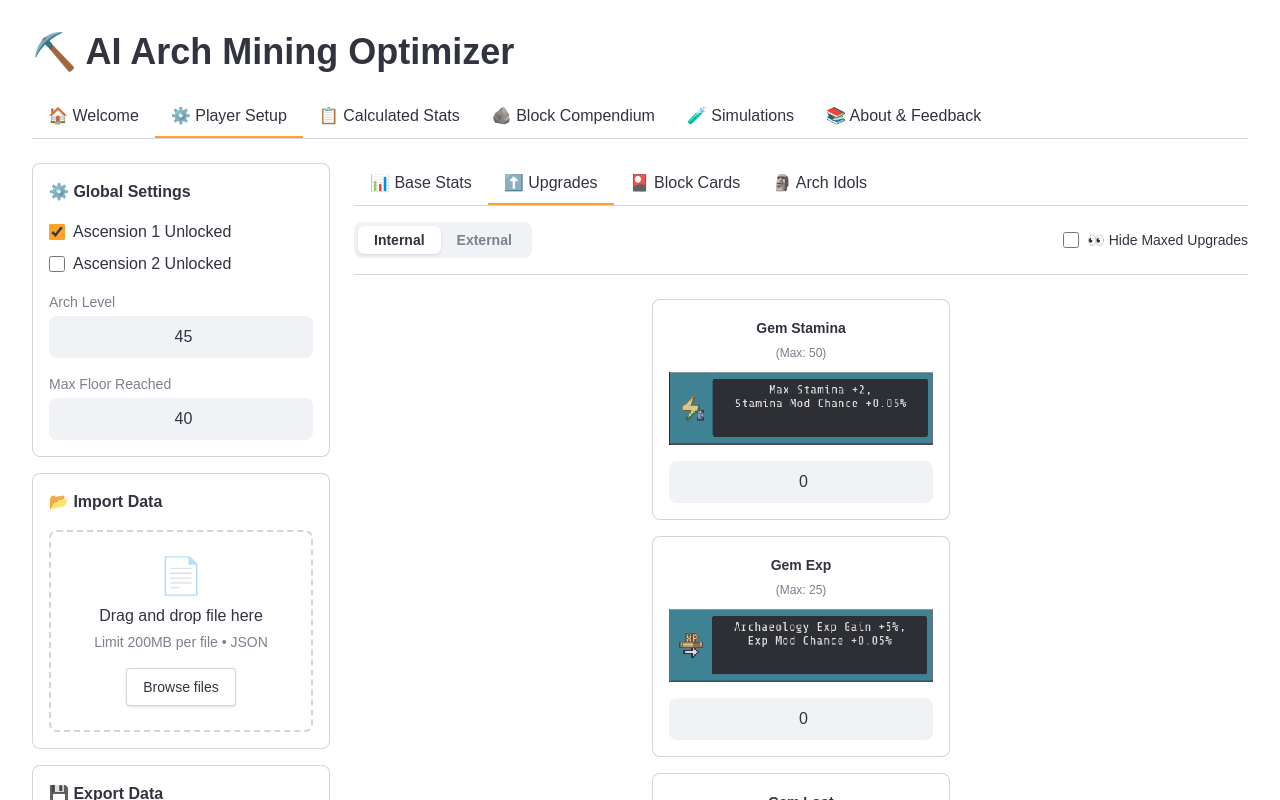
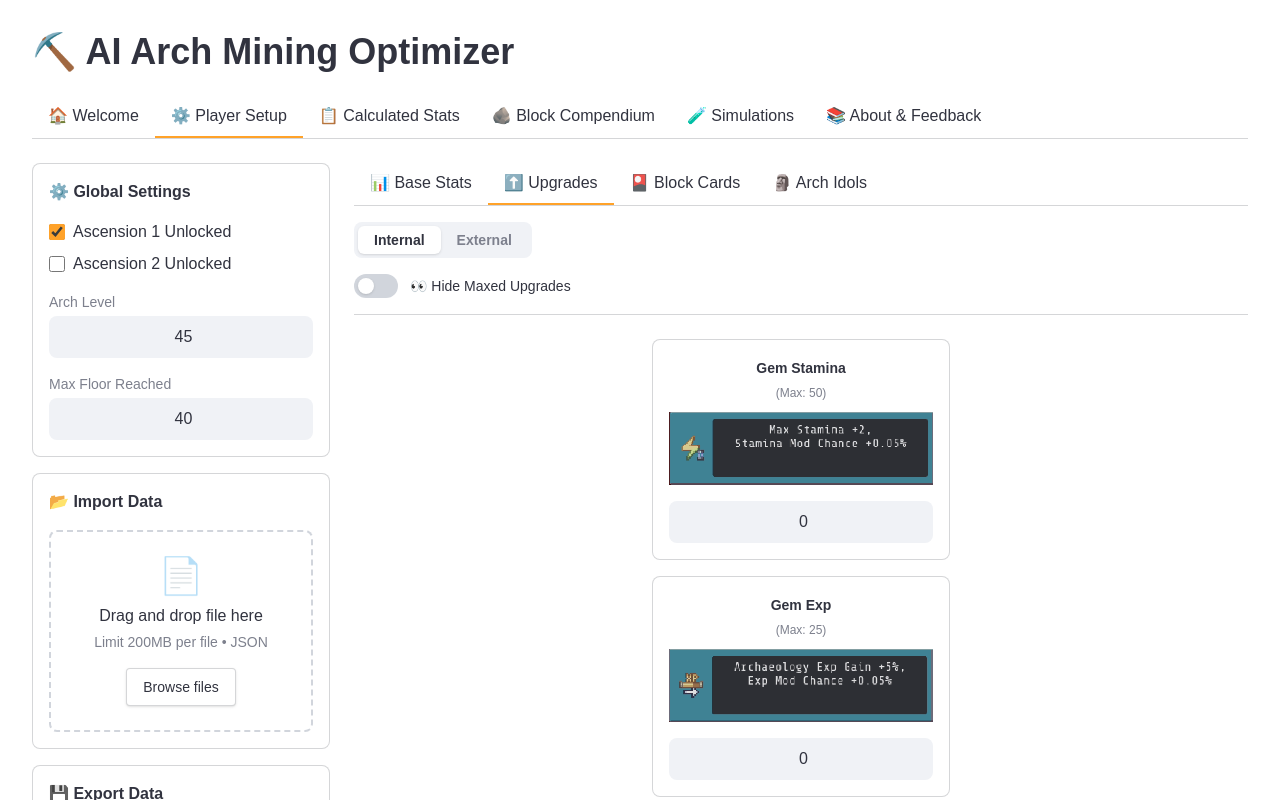
Before and after one commit to lobogrande/IoM-Arch-Optimizer-Web, a React (Vite) app: page / in a window 1280 px wide. Both pictures are taken after a click on the button "⬆️ Upgrades". Shown: the top 800 px of the page. Built offline with nearby package versions, Linux system fonts and the light colour scheme.

Commit message:
fix: Remove obsolete Internal Upgrade 8 from rendering arrays ux: Implement Streamlit-style sliding toggle switch for Hide Maxed

```diff
--- a/src/components/PlayerSetup.jsx
+++ b/src/components/PlayerSetup.jsx
@@ -231,19 +231,33 @@ export default function PlayerSetup() {
           </div>
         )}
 
+        {/* --- TAB: UPGRADES --- */}
         {activeSubTab === 'upgrades' && (
           <div>
-            <div className="flex items-center justify-between mb-4">
-              <div className="flex bg-st-secondary rounded-lg p-1">
+            <div className="flex flex-col gap-4 mb-4">
+
+              <div className="flex bg-st-secondary rounded-lg p-1 w-fit">
                 <button onClick={() => setUpgradeView('internal')} className={`px-4 py-1 text-sm font-bold rounded-md transition-colors ${upgradeView === 'internal' ? 'bg-white text-st-text shadow-sm' : 'text-st-text-light hover:text-st-text'}`}>Internal</button>
                 <button onClick={() => setUpgradeView('external')} className={`px-4 py-1 text-sm font-bold rounded-md transition-colors ${upgradeView === 'external' ? 'bg-white text-st-text shadow-sm' : 'text-st-text-light hover:text-st-text'}`}>External</button>
               </div>
+
               {upgradeView === 'internal' && (
-                <label className="flex items-center gap-2 cursor-pointer text-sm font-medium">
-                  <input type="checkbox" checked={hideMaxed} onChange={(e) => setHideMaxed(e.target.checked)} className="w-4 h-4 accent-st-orange" />
-                  👀 Hide Maxed Upgrades
-                </label>
+                <div className="flex items-center gap-3">
+                  <button
+                    onClick={() => setHideMaxed(!hideMaxed)}
+                    className={`relative inline-flex h-6 w-11 items-center rounded-full transition-colors duration-200 focus:outline-none ${hideMaxed ? 'bg-st-orange' : 'bg-gray-300'}`}
+                  >
+                    <span className={`inline-block h-4 w-4 transform rounded-full bg-white transition-transform duration-200 shadow-sm ${hideMaxed ? 'translate-x-6' : 'translate-x-1'}`} />
+                  </button>
+                  <span
+                    className="text-sm font-medium cursor-pointer select-none"
+                    onClick={() => setHideMaxed(!hideMaxed)}
+                  >
+                    👀 Hide Maxed Upgrades
+                  </span>
+                </div>
               )}
+
             </div>
             <hr className="border-st-border mb-6" />
 
--- a/src/game_data.js
+++ b/src/game_data.js
@@ -1,7 +1,7 @@
 // src/game_data.js
 
 export const INTERNAL_UPGRADE_CAPS = {
-  3: 50, 4: 25, 5: 25, 8: 3, 9: 25, 10: 25, 11: 25, 12: 5, 13: 25,
+  3: 50, 4: 25, 5: 25, 9: 25, 10: 25, 11: 25, 12: 5, 13: 25,
   14: 20, 15: 20, 16: 10, 17: 15, 18: 15, 19: 30, 20: 25, 21: 20,
   22: 10, 23: 5, 24: 30, 25: 5, 26: 5, 27: 30, 28: 15, 29: 10,
   30: 20, 31: 10, 32: 5, 33: 5, 34: 5, 35: 5, 36: 20, 37: 20,
@@ -11,7 +11,7 @@ export const INTERNAL_UPGRADE_CAPS = {
 };
 
 export const UPGRADE_NAMES = {
-  3: "Gem Stamina", 4: "Gem Exp", 5: "Gem Loot", 8: "Geoduck Tribute", 9: "Flat Damage", 10: "Armor Pen.",
+  3: "Gem Stamina", 4: "Gem Exp", 5: "Gem Loot", 9: "Flat Damage", 10: "Armor Pen.",
   11: "Exp. Gain", 12: "Stat Points", 13: "Crit Chance/Damage", 14: "Max Sta/Sta Mod Chance",
   15: "Flat Damage", 16: "Loot Mod Gain", 17: "Unlock Fairy/Armor Pen", 18: "Enrage&Crit Dmg/Enrage CD",
   19: "Gleaming Floor Chance", 20: "Flat Dmg/Super Crit", 21: "Exp Gain/Frag Gain", 22: "Flurry Sta Gain/Flurry CD",
```
